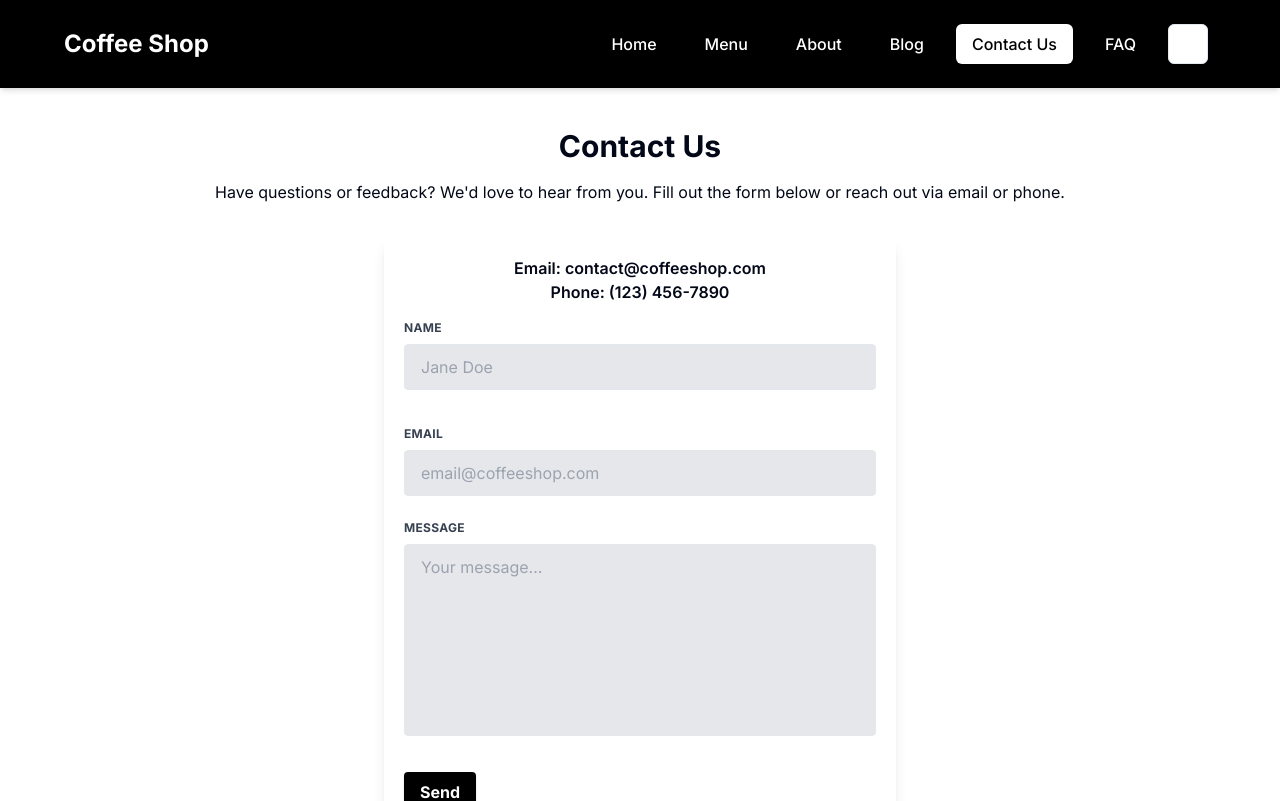
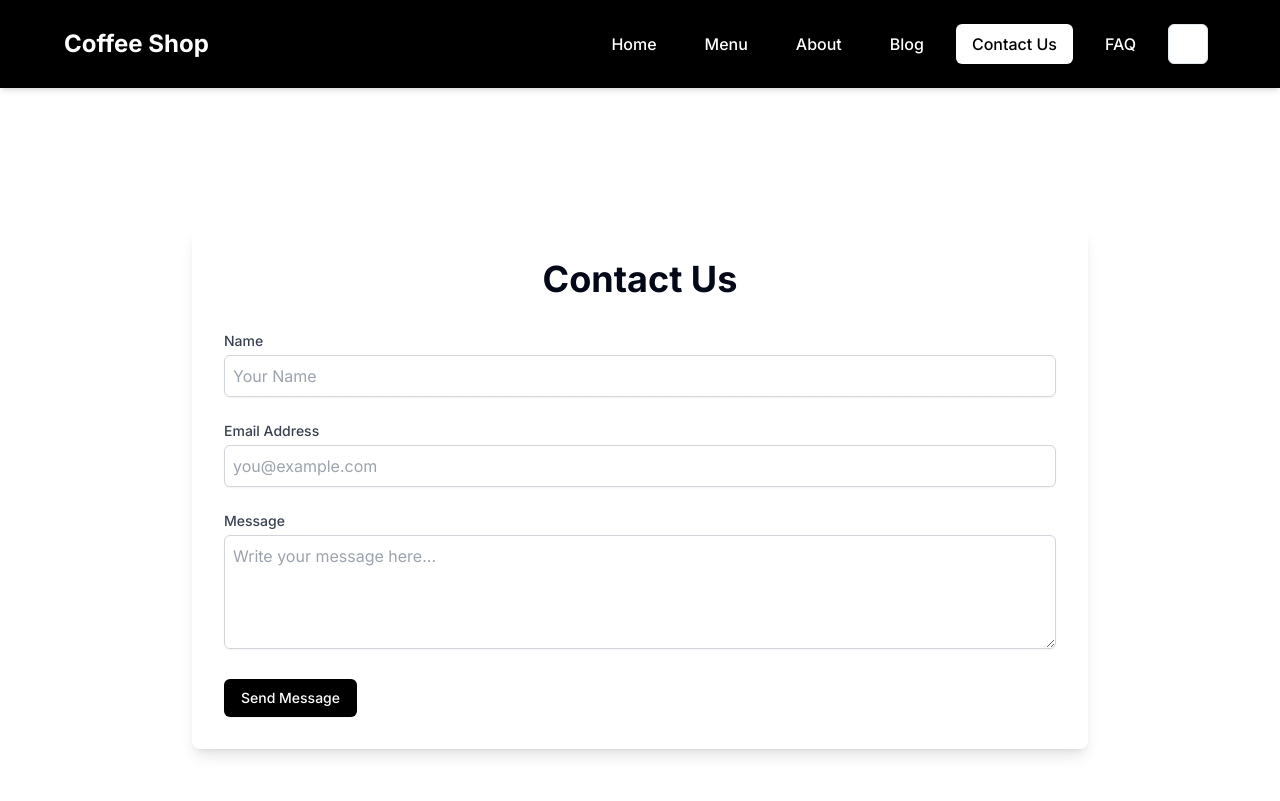
Before and after one commit to N1kos9/coffe-shop, a Next.js app: page /contact in a window 1280 px wide. Shown: the top 801 px of the page. Built offline with nearby package versions, Linux system fonts and the light colour scheme.

Commit message:
better contact us page

```diff
--- a/app/contact/page.tsx
+++ b/app/contact/page.tsx
@@ -1,82 +1,92 @@
+"use client";
 import Layout from "../components/Layout";
+import { useState } from "react";
 
 export default function Contact() {
+  const [name, setName] = useState("");
+  const [email, setEmail] = useState("");
+  const [message, setMessage] = useState("");
+
+  const handleSubmit = (e) => {
+    e.preventDefault();
+    // Implementation for submitting the form data
+    alert("Thank you for your message. We will get back to you shortly!");
+    // Reset the form fields after submission
+    setName("");
+    setEmail("");
+    setMessage("");
+  };
+
   return (
     <Layout>
-      <div className="px-5 py-10 md:p-10">
-        <h2 className="text-3xl font-bold text-center">Contact Us</h2>
-        <p className="text-center mt-4 mb-8">
-          Have questions or feedback? We'd love to hear from you. Fill out the
-          form below or reach out via email or phone.
-        </p>
-
-        <div className="max-w-lg mx-auto bg-white shadow-lg rounded-lg overflow-hidden p-5">
-          <div className="flex flex-col items-center">
-            <div className="text-center">
-              <p className="font-semibold">Email: contact@coffeeshop.com</p>
-              <p className="font-semibold mb-4">Phone: (123) 456-7890</p>
-            </div>
-            <form className="w-full max-w-lg">
-              <div className="flex flex-wrap -mx-3 mb-6">
-                <div className="w-full px-3 mb-6 md:mb-0">
+      <div className="flex flex-col items-center justify-center min-h-screen p-4">
+        <div className="w-full max-w-4xl mx-auto bg-white shadow-lg rounded-lg p-8">
+          <h2 className="text-4xl font-bold text-center mb-8">Contact Us</h2>
+          <form className="space-y-6" onSubmit={handleSubmit}>
+            <div>
               <label
-                    className="block uppercase tracking-wide text-gray-700 text-xs font-bold mb-2"
-                    htmlFor="grid-first-name"
+                htmlFor="name"
+                className="block text-sm font-medium text-gray-700"
               >
                 Name
               </label>
               <input
-                    className="appearance-none block w-full bg-gray-200 text-gray-700 border rounded py-3 px-4 mb-3 leading-tight focus:outline-none focus:bg-white"
-                    id="grid-first-name"
+                id="name"
+                name="name"
                 type="text"
-                    placeholder="Jane Doe"
+                required
+                className="mt-1 p-2 w-full border border-gray-300 rounded-md shadow-sm focus:ring-black focus:border-black"
+                placeholder="Your Name"
+                value={name}
+                onChange={(e) => setName(e.target.value)}
               />
             </div>
-              </div>
-              <div className="flex flex-wrap -mx-3 mb-6">
-                <div className="w-full px-3">
+            <div>
               <label
-                    className="block uppercase tracking-wide text-gray-700 text-xs font-bold mb-2"
-                    htmlFor="grid-email"
+                htmlFor="email"
+                className="block text-sm font-medium text-gray-700"
               >
-                    Email
+                Email Address
               </label>
               <input
-                    className="appearance-none block w-full bg-gray-200 text-gray-700 border border-gray-200 rounded py-3 px-4 leading-tight focus:outline-none focus:bg-white focus:border-gray-500"
-                    id="grid-email"
+                id="email"
+                name="email"
                 type="email"
-                    placeholder="email@coffeeshop.com"
+                autoComplete="email"
+                required
+                className="mt-1 p-2 w-full border border-gray-300 rounded-md shadow-sm focus:ring-black focus:border-black"
+                placeholder="you@example.com"
+                value={email}
+                onChange={(e) => setEmail(e.target.value)}
               />
             </div>
-              </div>
-              <div className="flex flex-wrap -mx-3 mb-6">
-                <div className="w-full px-3">
+            <div>
               <label
-                    className="block uppercase tracking-wide text-gray-700 text-xs font-bold mb-2"
-                    htmlFor="grid-message"
+                htmlFor="message"
+                className="block text-sm font-medium text-gray-700"
               >
                 Message
               </label>
               <textarea
-                    className="no-resize appearance-none block w-full bg-gray-200 text-gray-700 border border-gray-200 rounded py-3 px-4 mb-3 leading-tight focus:outline-none focus:bg-white focus:border-gray-500 h-48 resize-none"
-                    id="grid-message"
-                    placeholder="Your message..."
+                id="message"
+                name="message"
+                rows="4"
+                required
+                className="mt-1 p-2 w-full border border-gray-300 rounded-md shadow-sm focus:ring-black focus:border-black"
+                placeholder="Write your message here..."
+                value={message}
+                onChange={(e) => setMessage(e.target.value)}
               ></textarea>
             </div>
-              </div>
-              <div className="md:flex md:items-center">
-                <div className="md:w-1/3">
+            <div>
               <button
-                    className="shadow bg-black hover:bg-gray-700 focus:shadow-outline focus:outline-none text-white font-bold py-2 px-4 rounded"
-                    type="button"
+                type="submit"
+                className="inline-flex justify-center py-2 px-4 border border-transparent shadow-sm text-sm font-medium rounded-md text-white bg-black hover:bg-gray-700 focus:outline-none focus:ring-2 focus:ring-offset-2 focus:ring-black"
               >
-                    Send
+                Send Message
               </button>
             </div>
-                <div className="md:w-2/3"></div>
-              </div>
           </form>
-          </div>
         </div>
       </div>
     </Layout>
```
Lines whose indentation alone changed are shown as unchanged.
